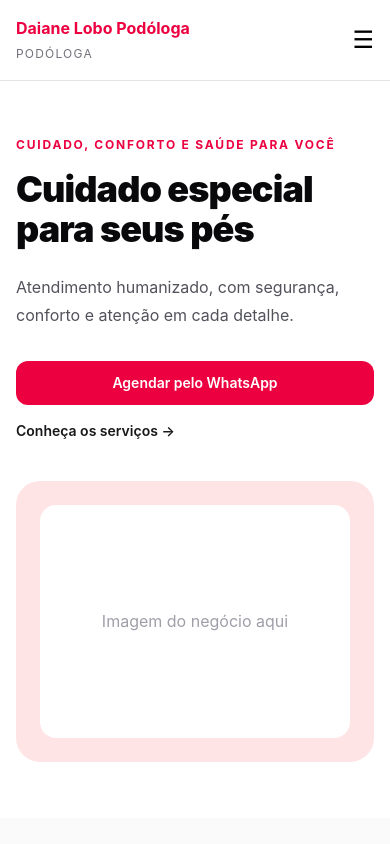
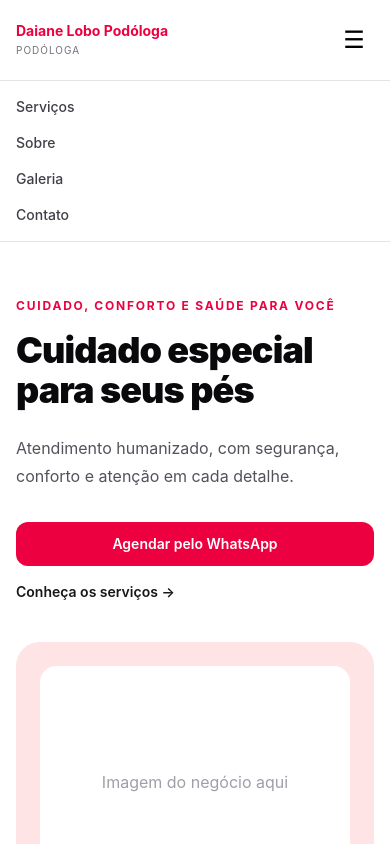
Before and after one commit to andrecordeirolima/landing-page-profissional, a React (Vite) app: page / in a window 390 px wide. Both pictures are taken after a click on the button "Abrir menu". Shown: the top 844 px of the page. Built offline with nearby package versions, Linux system fonts and the light colour scheme.

Commit message:
Refina header e implementa menu mobile

```diff
--- a/src/sections/FinalCTA.jsx
+++ b/src/sections/FinalCTA.jsx
@@ -8,7 +8,7 @@ export default function FinalCTA() {
   )}`
 
   return (
-    <section className="bg-rose-600 py-16 sm:py-20">
+    <section id="contact" className="bg-rose-600 py-16 sm:py-20">
       <Container>
         <div className="mx-auto max-w-3xl text-center">
           <p className="text-sm font-bold uppercase tracking-[0.2em] text-rose-100">
--- a/src/sections/Gallery.jsx
+++ b/src/sections/Gallery.jsx
@@ -3,7 +3,7 @@ import { siteData } from "../data/siteData"
 
 export default function Gallery() {
   return (
-    <section className="bg-white py-16 sm:py-20">
+    <section id="gallery" className="bg-white py-16 sm:py-20">
       <Container>
         <div className="max-w-2xl lg:max-w-3xl">
           <p className="text-sm font-bold uppercase tracking-[0.2em] text-rose-600">
--- a/src/sections/Header.jsx
+++ b/src/sections/Header.jsx
@@ -1,38 +1,68 @@
 import Container from "../components/Container"
 import Button from "../components/Button"
 import { siteData } from "../data/siteData"
+import { useState } from "react"
 
 export default function Header() {
   const whatsappUrl = `https://wa.me/${siteData.whatsappNumber}?text=${encodeURIComponent(
     siteData.whatsappMessage
   )}`
 
+  const [isMenuOpen, setIsMenuOpen] = useState(false)
+
   return (
     <header className="border-b border-zinc-200 bg-white">
       <Container className="flex h-20 items-center justify-between">
-        <div>
-          <strong className="block text-base font-bold text-rose-600 sm:text-lg">
+        <div className="max-w-[240px]">
+  <strong className="block text-sm font-bold leading-tight text-rose-600 sm:text-base">
     {siteData.businessName}
   </strong>
-          <span className="text-xs uppercase tracking-widest text-zinc-500">
+
+  <span className="mt-1 block text-[10px] uppercase tracking-widest text-zinc-500">
     {siteData.niche}
   </span>
 </div>
 
         <nav className="hidden items-center gap-8 text-sm font-medium text-zinc-700 md:flex">
-          <a href="#services">Serviços</a>
-          <a href="#about">Sobre</a>
-          <a href="#faq">FAQ</a>
+          <a href="#services" className="hover:text-rose-600">Serviços</a>
+          <a href="#about" className="hover:text-rose-600">Sobre</a>
+          <a href="#gallery" className="hover:text-rose-600">Galeria</a>
+          <a href="#contact" className="hover:text-rose-600">Contato</a>
         </nav>
 
         <div className="hidden md:block">
           <Button href={whatsappUrl}>Agendar pelo WhatsApp</Button>
         </div>
 
-        <button className="md:hidden text-2xl" aria-label="Abrir menu">
+        <button
+  className="flex h-10 w-10 items-center justify-center text-2xl md:hidden"
+  aria-label="Abrir menu"
+  onClick={() => setIsMenuOpen(!isMenuOpen)}
+>
   ☰
 </button>
       </Container>
+      {isMenuOpen && (
+  <nav className="border-t border-zinc-200 bg-white px-4 py-4 md:hidden">
+    <div className="flex flex-col gap-4 text-sm font-medium text-zinc-700">
+      <a href="#services" onClick={() => setIsMenuOpen(false)}>
+        Serviços
+      </a>
+
+      <a href="#about" onClick={() => setIsMenuOpen(false)}>
+        Sobre
+      </a>
+
+      <a href="#gallery" onClick={() => setIsMenuOpen(false)}>
+        Galeria
+      </a>
+
+      <a href="#contact" onClick={() => setIsMenuOpen(false)}>
+        Contato
+      </a>
+    </div>
+  </nav>
+)}
     </header>
   )
 }
```
Lines whose indentation alone changed are shown as unchanged.
